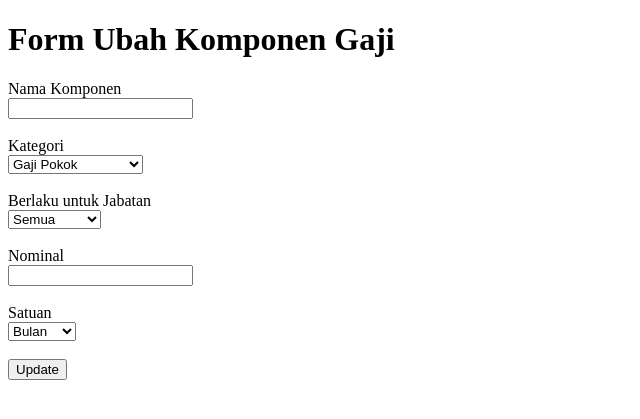
After one commit to wyandhanupapoy/DPR_241511092_2C_Wyandhanu-Maulidan-Nugraha, a CodeIgniter 4 app: the page made by DPR_Proyek3_092/app/Views/komponen_gaji/edit.php in a window 1280 px wide. The commit adds this page. Shown: the top 419 px of the page, without its empty margins (0-640 px from the left). Run offline with PHP 8.4 and a stand-in for CodeIgniter, Linux system fonts and the light colour scheme; the template is opened without the code that fills it, so the values that code supplies are empty; some libraries are stand-ins or nearby versions.

Commit message:
Add Bonus Fitur Ubah Komponen Gaji by Wyandhanu Maulidan Nugraha

```diff
--- a/DPR_Proyek3_092/app/Config/Routes.php
+++ b/DPR_Proyek3_092/app/Config/Routes.php
@@ -34,5 +34,7 @@ $routes->get('/komponen-gaji', 'KomponenGajiController::index', ['filter' => 'lo
 $routes->group('komponen-gaji', ['filter' => 'admin'], static function ($routes) {
     $routes->get('create', 'KomponenGajiController::create');
     $routes->post('store', 'KomponenGajiController::store');
+    $routes->get('edit/(:num)', 'KomponenGajiController::edit/$1');
+    $routes->post('update/(:num)', 'KomponenGajiController::update/$1');
     // Rute update & delete akan kita letakkan di sini nanti
 });
--- /dev/null
+++ b/DPR_Proyek3_092/app/Views/komponen_gaji/edit.php
@@ -0,0 +1,53 @@
+<!DOCTYPE html>
+<html>
+<head>
+    <title>Ubah Komponen Gaji</title>
+</head>
+<body>
+    <h1>Form Ubah Komponen Gaji</h1>
+
+    <form action="<?= site_url('komponen-gaji/update/' . $komponen['id_komponen_gaji']) ?>" method="post">
+        <?= csrf_field() ?>
+
+        <div>
+            <label>Nama Komponen</label><br>
+            <input type="text" name="nama_komponen" value="<?= esc($komponen['nama_komponen']) ?>" required>
+        </div>
+        <br>
+        <div>
+            <label>Kategori</label><br>
+            <select name="kategori">
+                <option value="Gaji Pokok" <?= ($komponen['kategori'] == 'Gaji Pokok') ? 'selected' : '' ?>>Gaji Pokok</option>
+                <option value="Tunjangan Melekat" <?= ($komponen['kategori'] == 'Tunjangan Melekat') ? 'selected' : '' ?>>Tunjangan Melekat</option>
+                <option value="Tunjangan Lain" <?= ($komponen['kategori'] == 'Tunjangan Lain') ? 'selected' : '' ?>>Tunjangan Lain</option>
+            </select>
+        </div>
+        <br>
+        <div>
+            <label>Berlaku untuk Jabatan</label><br>
+            <select name="jabatan">
+                <option value="Semua" <?= ($komponen['jabatan'] == 'Semua') ? 'selected' : '' ?>>Semua</option>
+                <option value="Ketua" <?= ($komponen['jabatan'] == 'Ketua') ? 'selected' : '' ?>>Ketua</option>
+                <option value="Wakil Ketua" <?= ($komponen['jabatan'] == 'Wakil Ketua') ? 'selected' : '' ?>>Wakil Ketua</option>
+                <option value="Anggota" <?= ($komponen['jabatan'] == 'Anggota') ? 'selected' : '' ?>>Anggota</option>
+            </select>
+        </div>
+        <br>
+        <div>
+            <label>Nominal</label><br>
+            <input type="number" name="nominal" step="0.01" value="<?= esc($komponen['nominal']) ?>" required>
+        </div>
+        <br>
+        <div>
+            <label>Satuan</label><br>
+            <select name="satuan">
+                <option value="Bulan" <?= ($komponen['satuan'] == 'Bulan') ? 'selected' : '' ?>>Bulan</option>
+                <option value="Hari" <?= ($komponen['satuan'] == 'Hari') ? 'selected' : '' ?>>Hari</option>
+                <option value="Periode" <?= ($komponen['satuan'] == 'Periode') ? 'selected' : '' ?>>Periode</option>
+            </select>
+        </div>
+        <br>
+        <button type="submit">Update</button>
+    </form>
+</body>
+</html>
```
Also changed, not shown: DPR_Proyek3_092/app/Controllers/KomponenGajiController.php (+26 -0 lines), DPR_Proyek3_092/app/Views/komponen_gaji/index.php (+8 -0 lines).
